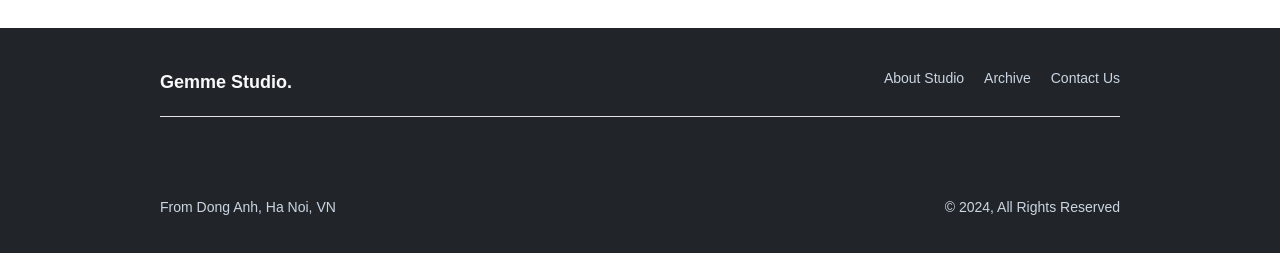
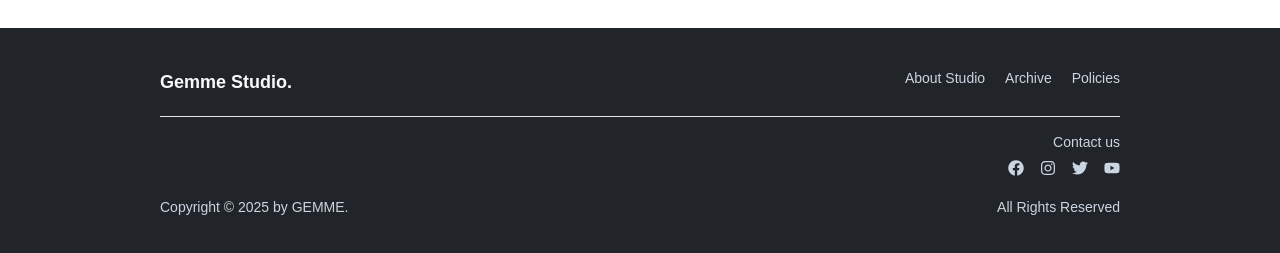
Before and after one commit to DucNIh1/Blog, a React (Vite) app in the folder client/: page / in a window 1280 px wide. Shown: the part 2142-2395 px from the top of the page. Built offline with nearby package versions, Linux system fonts and the light colour scheme; no server answers; a web font is replaced by a local one.

Commit message:
fix: update footer

```diff
--- a/client/src/components/Footer.jsx
+++ b/client/src/components/Footer.jsx
@@ -1,4 +1,24 @@
+import { FaFacebook, FaInstagram, FaTwitter, FaYoutube } from "react-icons/fa";
 import { Link } from "react-router-dom";
+
+const SOCIAL_MEDIAS = [
+  {
+    title: "Facebook",
+    icon: FaFacebook
+  },
+  {
+    title: "Instagram",
+    icon: FaInstagram
+  },
+  {
+    title: "Twitter",
+    icon: FaTwitter
+  },
+  {
+    title: "Youtube",
+    icon: FaYoutube
+  }
+];
 
 const Footer = () => {
   return (
@@ -7,21 +27,34 @@ const Footer = () => {
         <h1 className="text-lg font-bold text-primaryText">Gemme Studio.</h1>
         <ul className="flex flex-col gap-5 text-sm font-medium text-slate-300 md:flex-row">
           <li>
-            <Link> About Studio</Link>
+            <Link>About Studio</Link>
           </li>
           <li>
             <Link>Archive</Link>
           </li>
           <li>
-            <Link>Contact Us</Link>
+            <Link>Policies</Link>
           </li>
         </ul>
       </div>
-      <div className="bg-[#E5E5E5] h-[1px] w-full mt-5 mb-20"></div>
+      <div className="bg-[#E5E5E5] h-[1px] w-full mt-5 mb-20 text-slate-300">
+        <div className="float-right mt-4">
+          <h4 className="text-sm text-right">Contact us</h4>
+          <ul className="flex items-center gap-4 mt-2 [&>li]:cursor-pointer">
+            {SOCIAL_MEDIAS.map(item => {
+              return (
+                <li title={item.title} key={item.title} className="hover:text-white transition-colors">
+                  <item.icon />
+                </li>
+              )
+            })}
+          </ul>
+        </div>
+      </div>
 
       <div className="flex justify-between gap-2 text-sm font-medium text-slate-300">
-        <p>From Dong Anh, Ha Noi, VN</p>
-        <p>© 2024, All Rights Reserved</p>
+        <p>Copyright © 2025 by GEMME.</p>
+        <p>All Rights Reserved</p>
       </div>
     </div>
   );
```
